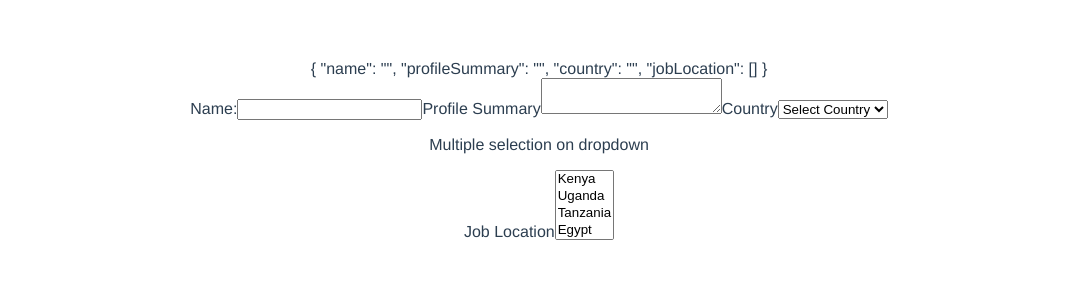
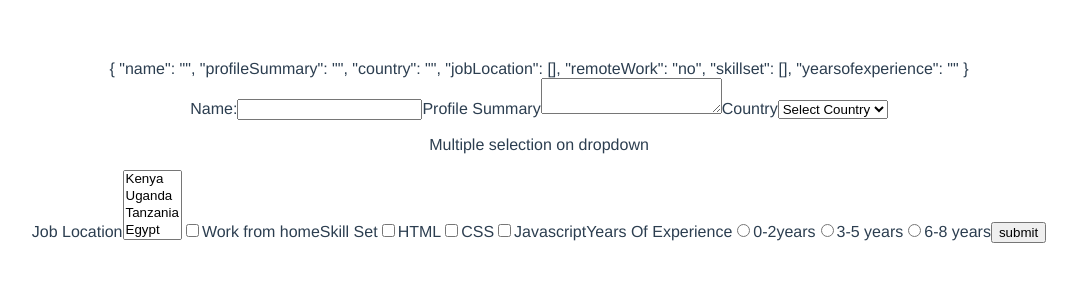
Before and after one commit to Wanga-Milka/LearningVueJs, a Vue app: page / in a window 1280 px wide. Shown: the top 300 px of the page, without its empty margins (101-1178 px from the left). Built offline with nearby package versions, Linux system fonts and the light colour scheme.

Commit message:
Form Handling submission  event

```diff
--- a/src/App.vue
+++ b/src/App.vue
@@ -1,7 +1,9 @@
+
 <template>
   <div>
     {{ JSON.stringify(formValues,null,2) }}
   </div>
+<form @submit="submitForm">
 <label for="name">Name:</label>
 <input type="text" id="name" v-model="formValues.name">
 <label for="profile">Profile Summary</label>
@@ -27,7 +29,24 @@
   <option value="Ethiopia">Ethiopia</option>
   <option value="Somalia">Somalia</option>
 </select>
-
+ <input type="checkbox" id="remoteWork" v-model="formValues.remoteWork" true-value="yes" false-value="no">
+ <label for="remote">Work from home</label>
+ <label for="skillset">Skill Set</label>
+ <input type="checkbox"  id="html" value="html" v-model="formValues.skillset">
+ <label for="html">HTML</label>
+  <input type="checkbox"  id="css" value="css" v-model="formValues.skillset">
+ <label for="html">CSS</label>
+   <input type="checkbox"  id="javascript" value="javascript" v-model="formValues.skillset">
+ <label for="javascript">Javascript</label>
+ <label for="yearsofexperience">Years Of Experience</label>
+ <input type="radio"  id="0-2" value="0-2" v-model="formValues.yearsofexperience">
+ <label for="0-2">0-2years</label>
+  <input type="radio"  id="3-5"  value="3-5" v-model="formValues.yearsofexperience">
+ <label for="3-5">3-5 years</label>
+  <input type="radio"  id="6-8" value="6-8" v-model="formValues.yearsofexperience">
+ <label for="6-8">6-8 years</label>
+ <button>submit</button>
+</form>
 </template>
 
 
@@ -43,11 +62,25 @@ export default {
       name:'',
       profileSummary:'',
       country:'',
-      jobLocation: []
+      jobLocation: [],
+      remoteWork:"no",
+      skillset: [],
+      yearsofexperience:'',
+
+
     }
 
    }
   },
+  methods:{
+    submitForm(event)
+    {
+      event.preventDefault();
+      console.log('Form Values',this.formValues);
+
+    }
+  }
+
 
 
 
```
